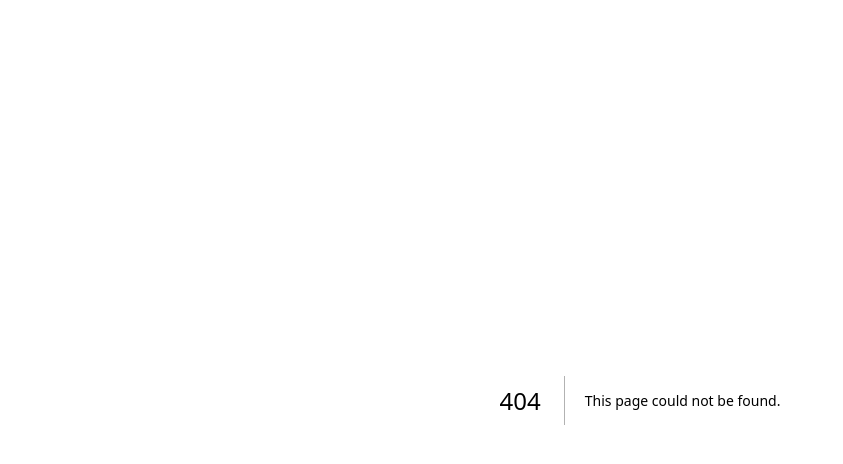
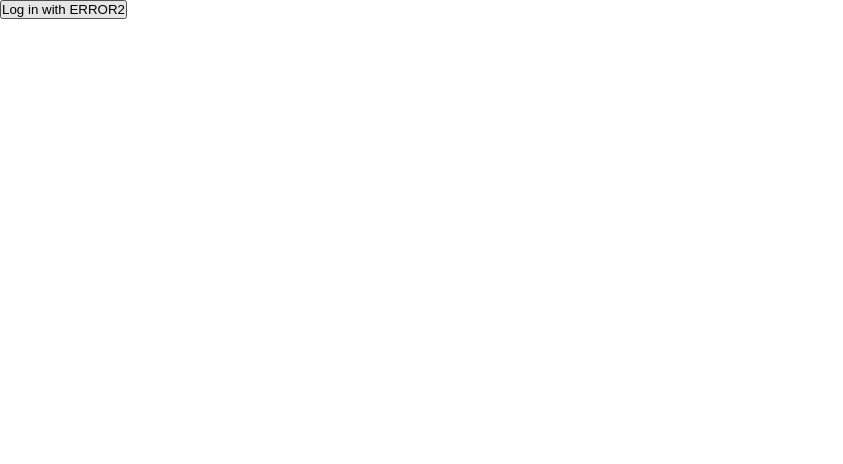
Before and after one commit to BrotherMind-Studios/test2, a Next.js app: page /login in a window 1280 px wide. Before the commit this address had no page. Shown: the top 464 px of the page, without its empty margins (0-843 px from the left). Built offline with nearby package versions, Linux system fonts and the light colour scheme.

Commit message:
chore: add workflow using workflow call

```diff
--- a/newrelic.js
+++ b/newrelic.js
@@ -39,7 +39,7 @@ exports.config = {
      * issues with the agent, 'info' and higher will impose the least overhead on
      * production applications.
      */
-    level: "info",
+    level: "debug",
   },
   application_logging: {
     forwarding: {
--- a/next.config.ts
+++ b/next.config.ts
@@ -4,7 +4,7 @@ const isCI = process.env.CI === "true";
 const nextConfig: NextConfig = {
   /* config options here */
   reactStrictMode: true,
-  productionBrowserSourceMaps: isCI,
+  productionBrowserSourceMaps: process.env.NEXT_PUBLIC_GENERATE_SOURCEMAPS === "true",
 };
 
 export default nextConfig;
--- a/package.json
+++ b/package.json
@@ -5,6 +5,7 @@
   "scripts": {
     "dev": "next dev",
     "build": "next build",
+    "build:with-sourcemaps": "NEXT_PUBLIC_GENERATE_SOURCEMAPS=true next build",
     "start": "next start",
     "lint": "next lint"
   },
--- /dev/null
+++ b/src/components/RedirectLoggedUser.tsx
@@ -0,0 +1,19 @@
+import { useState, useEffect } from 'react';
+
+const redirectLogged = ({  }) => {
+  const loginWithErrorOnClickHandler = () => {
+    const err = new Error('Report caught error to New Relic');
+    // window?.newrelic.noticeError(err);
+    throw new Error('Third error for New Relic sourcemaps');
+  };
+
+  return (
+    <div>
+      <button type="button" onClick={loginWithErrorOnClickHandler}>
+                Log in with ERROR2
+      </button>
+    </div>
+  );
+};
+
+export default redirectLogged;
--- /dev/null
+++ b/src/pages/login/index.tsx
@@ -0,0 +1,3 @@
+import redirectLogged from '../../components/RedirectLoggedUser';
+
+export default redirectLogged;
```
